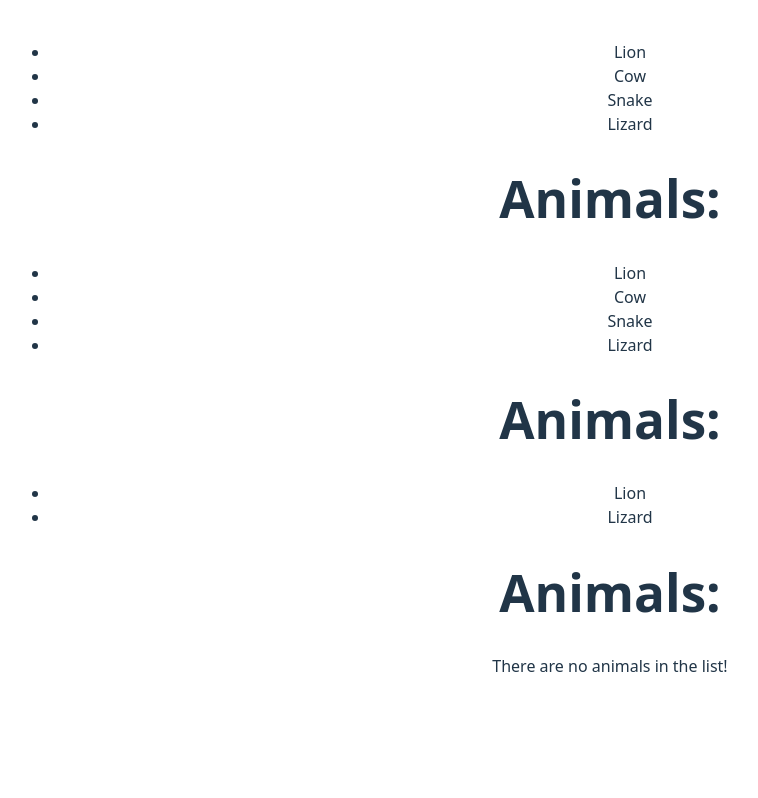
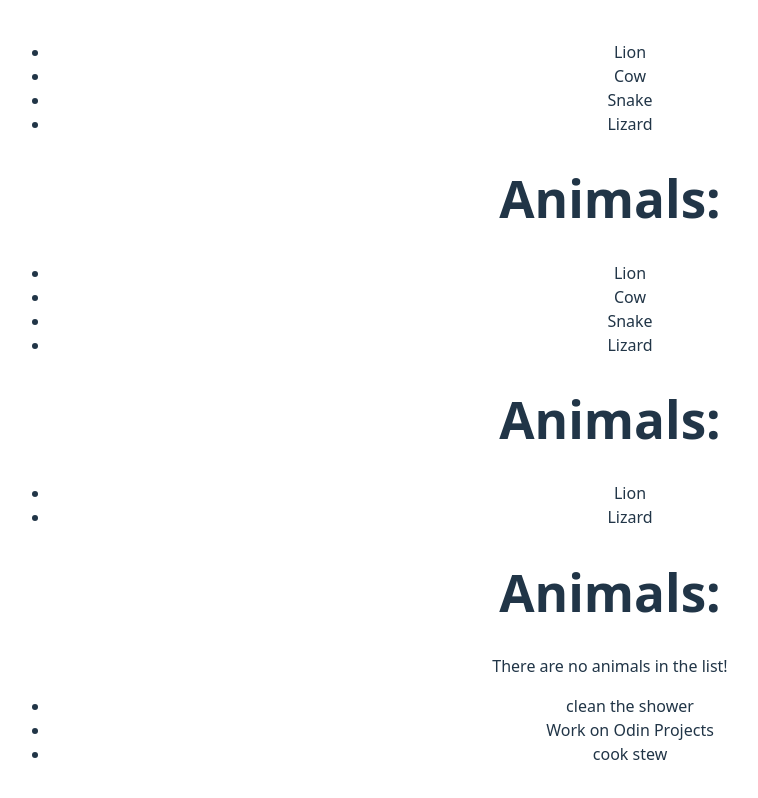
Before and after one commit to mrmiffmiff/hello-react-world, a React (Vite) app: page / in a window 1280 px wide. Shown: the part 1537-2335 px from the top of the page, without its empty margins (30-788 px from the left). Before the commit the page ends 2247 px from the top, so only its background shows below. Built offline with nearby package versions, Linux system fonts and the light colour scheme.

Commit message:
bit more on keys

```diff
--- /dev/null
+++ b/src/TodoList.jsx
@@ -0,0 +1,17 @@
+// a list of todos, each todo object has a task and an id
+const todos = [
+    { task: "clean the shower", id: crypto.randomUUID() },
+    { task: "Work on Odin Projects", id: crypto.randomUUID() },
+    { task: "cook stew", id: crypto.randomUUID() },
+];
+
+export default function TodoList() {
+    return (
+        <ul>
+            {todos.map((todo) => (
+                // here we are using the already generated id as the key
+                <li key={todo.id}>{todo.task}</li>
+            ))}
+        </ul>
+    );
+}
--- a/src/main.jsx
+++ b/src/main.jsx
@@ -10,6 +10,7 @@ import Animals from './Animals.jsx'
 import AnimalsByProps from './AnimalsByProps.jsx'
 import TernaryAnimalsByProps from './TernaryAnimalsByProps.jsx'
 import ConditionalAnimals from './ConditionalAnimals.jsx'
+import TodoList from './TodoList.jsx'
 
 createRoot(document.getElementById('root')).render(
   <StrictMode>
@@ -23,5 +24,6 @@ createRoot(document.getElementById('root')).render(
     <AnimalsByProps />
     <TernaryAnimalsByProps />
     <ConditionalAnimals />
+    <TodoList />
   </StrictMode>,
 )
```
